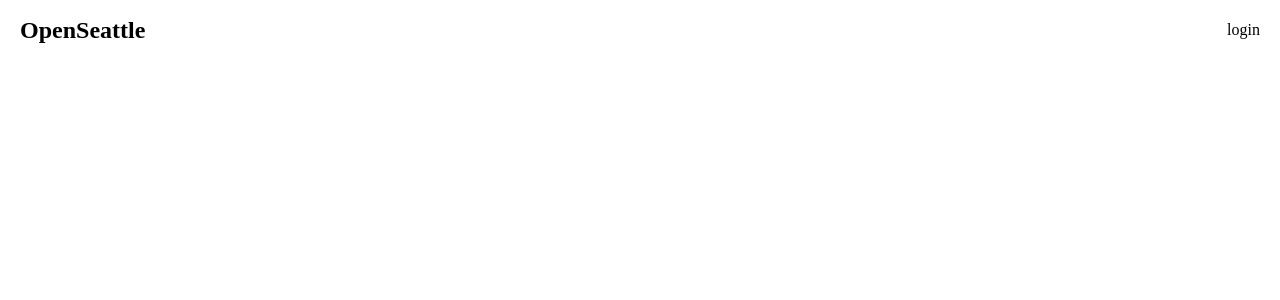
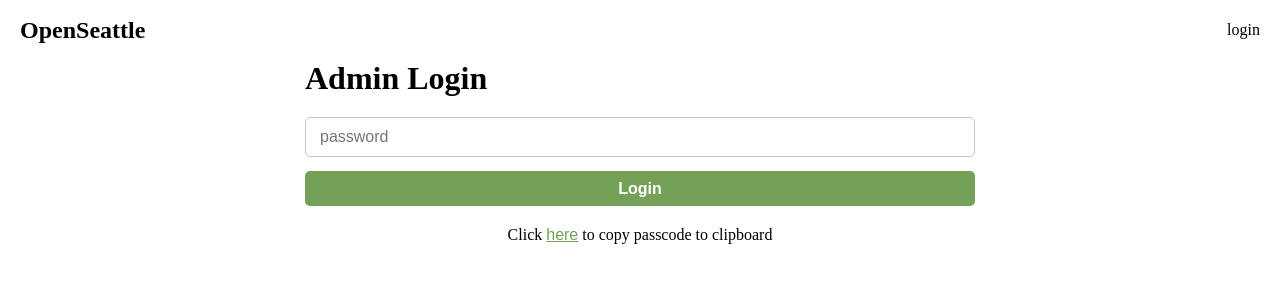
Before and after one commit to EstefanHu/OpenSeattle, a Next.js app: page /login in a window 1280 px wide. Shown: the top 300 px of the page. Built offline with nearby package versions, Linux system fonts and the light colour scheme.

Commit message:
added form

```diff
--- a/src/app/(marketing)/login/login.module.scss
+++ b/src/app/(marketing)/login/login.module.scss
@@ -1 +1,28 @@
-.loginPage {}
+.loginPage {
+    width: 100vw;
+    max-width: 700px;
+    margin: 0 auto;
+    padding: 0 15px;
+
+    h1 {
+        margin-bottom: 20px;
+    }
+
+    form {
+        margin-bottom: 20px;
+    }
+
+    p {
+        font-size: 1rem;
+        text-align: center;
+
+        button {
+            border: none;
+            background-color: transparent;
+            font-size: 1rem;
+            color: var(--accent);
+            text-decoration: underline;
+            cursor: pointer;
+        }
+    }
+}
--- a/src/app/(marketing)/login/page.js
+++ b/src/app/(marketing)/login/page.js
@@ -1,9 +1,13 @@
+import LoginForm from '@/components/LoginForm'
+import PasswordToClipboard from '@/components/PasswordToClipboard'
 import styles from './login.module.scss'
 
 export default function LoginPage() {
     return (
         <div className={styles.loginPage}>
-
+            <h1>Admin Login</h1>
+            <LoginForm />
+            <PasswordToClipboard />
         </div>
     )
 }
--- /dev/null
+++ b/src/components/LoginForm.js
@@ -0,0 +1,60 @@
+'use client';
+import { useState } from 'react';
+import styles from './LoginForm.module.scss'
+
+const DEFAULT_FIELDS = {
+    password: '',
+};
+
+export default function LoginForm() {
+    const [isLoading, setIsLoading] = useState(false);
+    const [formData, setFormData] = useState(DEFAULT_FIELDS)
+    const [errorData, setErrorData] = useState(DEFAULT_FIELDS)
+
+    const handleSubmit = async (e) => {
+        e.preventDefault();
+
+        if (isLoading) return;
+        setErrorData(DEFAULT_FIELDS)
+        const { password } = formData;
+        const errors = { ...DEFAULT_FIELDS }
+
+        if (!password) errors.password = 'please provide password'
+        if (JSON.stringify(errors) !== JSON.stringify(DEFAULT_FIELDS)) return setErrorData(errors);
+
+        setIsLoading(true)
+        const { code } = await (
+            await fetch('/auth', {
+                method: 'POST',
+                headers: {
+                    Accept: 'application/json',
+                    'Content-Type': 'application/json'
+                },
+                body: JSON.stringify(formData)
+            })
+        ).json();
+        setIsLoading(false);
+
+        if (code !== 200) return setErrorData('something went wrong');
+
+        alert('FORM SUBMITTED')
+    }
+
+    return (
+        <form className={styles.LoginForm} noValidate autoComplete='on' onSubmit={handleSubmit}>
+            <fieldset>
+                <input
+                    type='password'
+                    placeholder='password'
+                    value={formData.password}
+                    onChange={(e) => setFormData({ ...formData, password: e.target.value })}
+                />
+                <p>{errorData.password}</p>
+            </fieldset>
+
+            <input tyupe='submit' className='hidden' />
+
+            <button onClick={handleSubmit} type='submit'>Login</button>
+        </form>
+    )
+}
--- /dev/null
+++ b/src/components/LoginForm.module.scss
@@ -0,0 +1,59 @@
+.LoginForm {
+    display: flex;
+    flex-direction: column;
+    max-width: 700px;
+    margin: 0 auto;
+
+    fieldset {
+        outline: none;
+        border: none;
+        display: flex;
+        flex-direction: column;
+
+        input {
+            width: 100%;
+            height: 40px;
+            border: 1px solid rgb(200, 200, 200);
+            outline: none;
+            padding: 8.5px 14px;
+            border-radius: 5px;
+            transition: 0.1s;
+            margin-bottom: 4px;
+            font-size: 1rem;
+
+            &:hover {
+                border-color: grey;
+            }
+
+            &:focus {
+                border: 2px solid var(--accent);
+                padding: 8.5px 13px;
+            }
+        }
+
+        p {
+            color: var(--accent);
+            margin-bottom: 10px;
+            font-size: 0.8rem;
+            margin-left: 10px;
+        }
+    }
+
+    button[type='submit'] {
+        background-color: var(--accent);
+        border: 2px solid var(--accent);
+        color: white;
+        width: 100%;
+        border-radius: 5px;
+        height: 35px;
+        transition: 0.2s;
+        font-size: 1rem;
+        font-weight: bold;
+        cursor: pointer;
+
+        &:hover {
+            background-color: white;
+            color: var(--accent);
+        }
+    }
+}
--- /dev/null
+++ b/src/components/PasswordToClipboard.js
@@ -0,0 +1,7 @@
+'use client'
+
+export default function PasswordToClipboard() {
+    return (
+        <p>Click <button type='button' onClick={() => navigator.clipboard.writeText('openseattle')}>here</button> to copy passcode to clipboard</p>
+    )
+}
```
